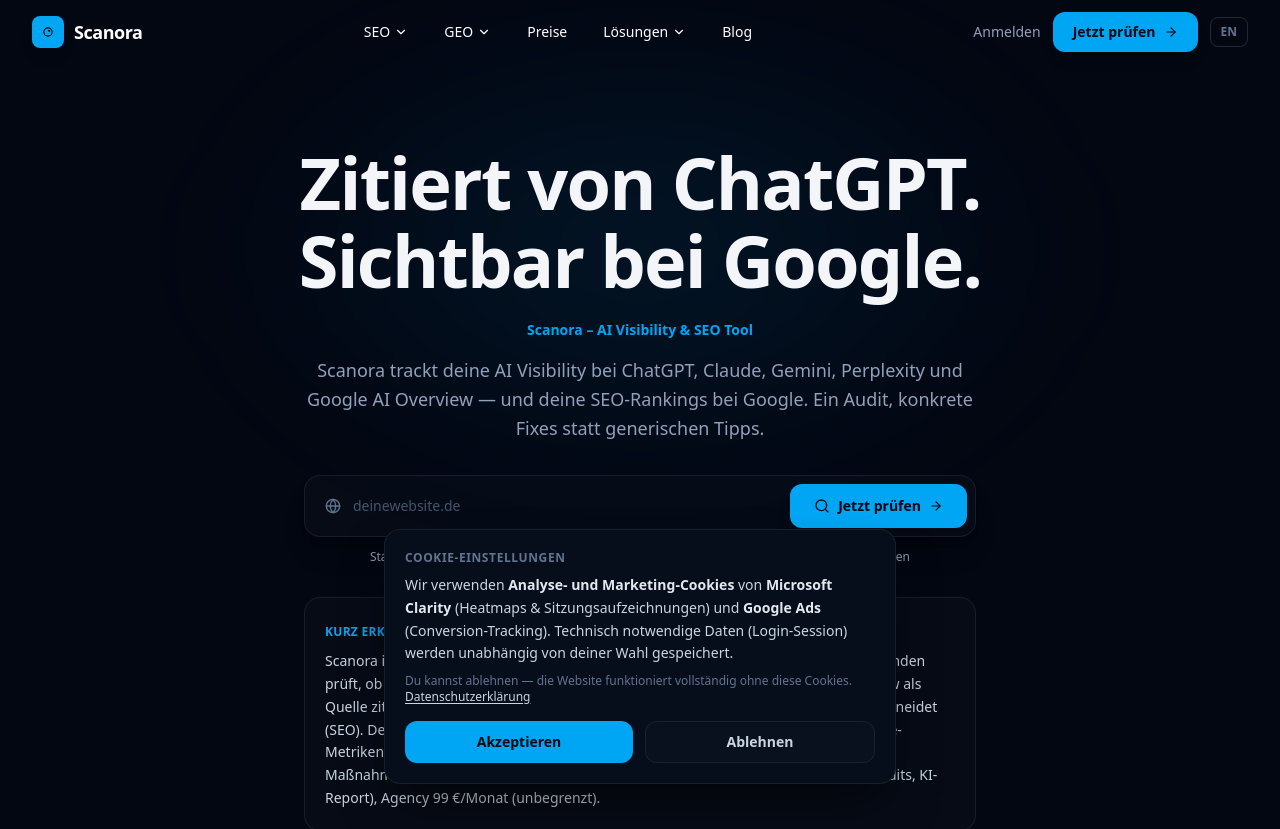
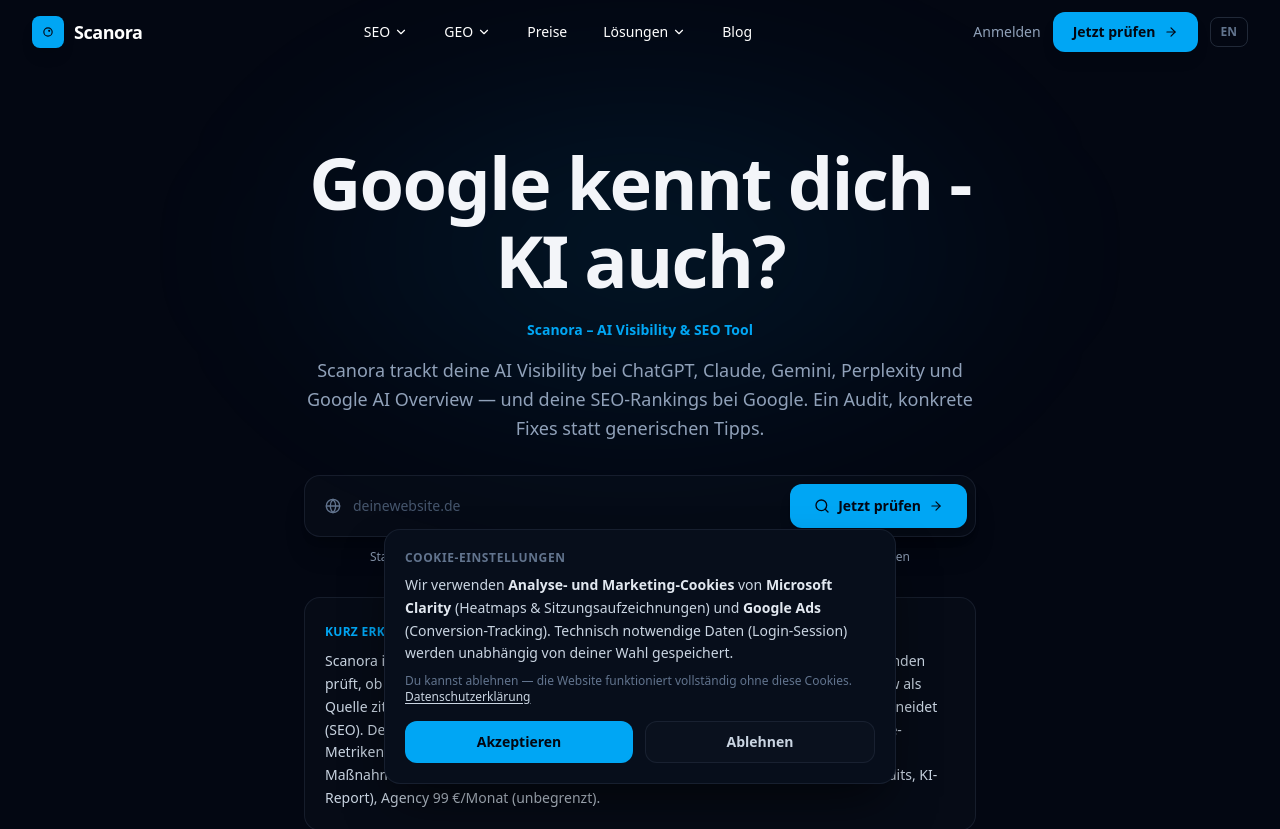
Before and after one commit to davinciyaner/aiaudit, a Next.js app in the folder frontend/: page / in a window 1280 px wide. Shown: the top 829 px of the page. Built offline with nearby package versions, Linux system fonts and the light colour scheme.

Commit message:
slogan etabliert

```diff
--- a/frontend/src/app/components/Hero.js
+++ b/frontend/src/app/components/Hero.js
@@ -81,8 +81,8 @@
 
                     <motion.h1 initial={{ opacity: 0, y: 16 }} animate={{ opacity: 1, y: 0 }}
                         className="text-4xl sm:text-6xl lg:text-7xl font-bold leading-[1.08] tracking-tight mb-5">
-                        Zitiert von ChatGPT.<br />
-                        Sichtbar bei Google.
+                        Google kennt dich -<br />
+                        KI auch?
                     </motion.h1>
 
                     <motion.h2 initial={{ opacity: 0, y: 16 }} animate={{ opacity: 1, y: 0 }} transition={{ delay: 0.05 }}
--- a/frontend/src/app/components/en/Hero.js
+++ b/frontend/src/app/components/en/Hero.js
@@ -81,8 +81,8 @@
 
                     <motion.h1 initial={{ opacity: 0, y: 16 }} animate={{ opacity: 1, y: 0 }}
                         className="text-4xl sm:text-6xl lg:text-7xl font-bold leading-[1.08] tracking-tight mb-5">
-                        Cited by ChatGPT.<br />
-                        Visible on Google.
+                        Google knows you -<br />
+                        Does AI?
                     </motion.h1>
 
                     <motion.p initial={{ opacity: 0, y: 16 }} animate={{ opacity: 1, y: 0 }} transition={{ delay: 0.05 }}
```
